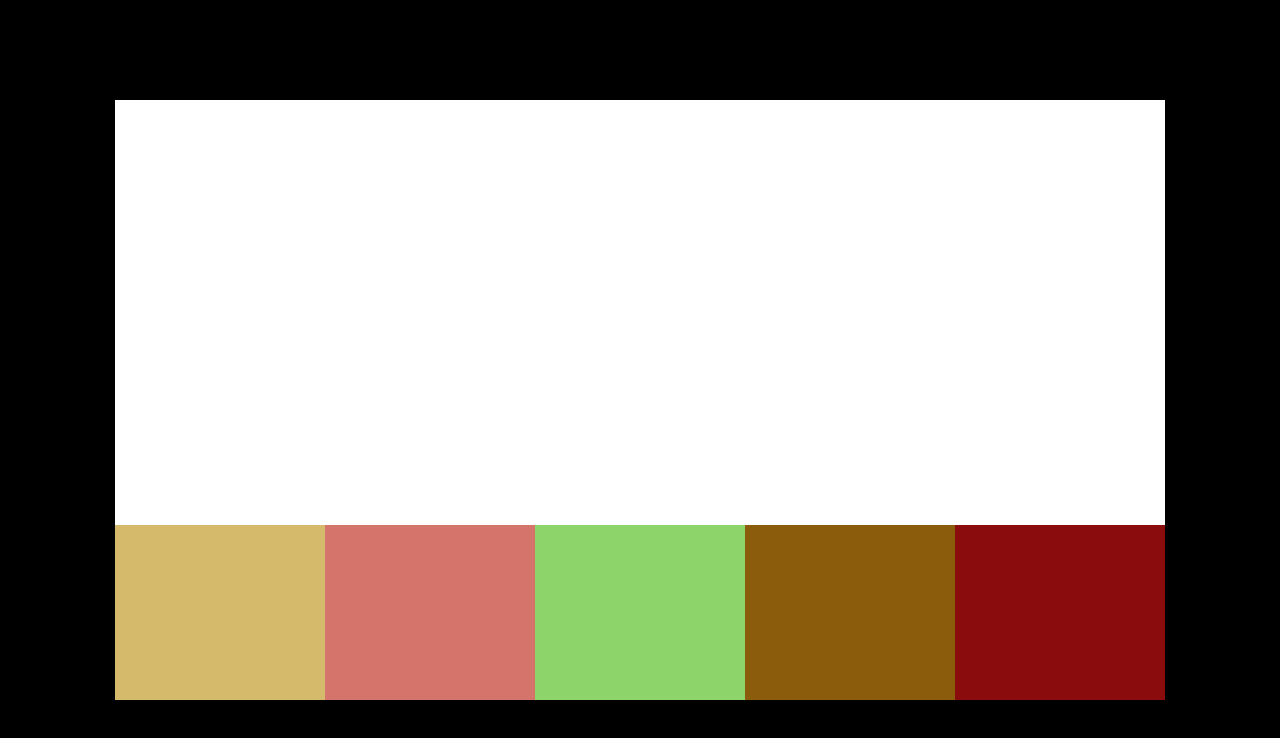
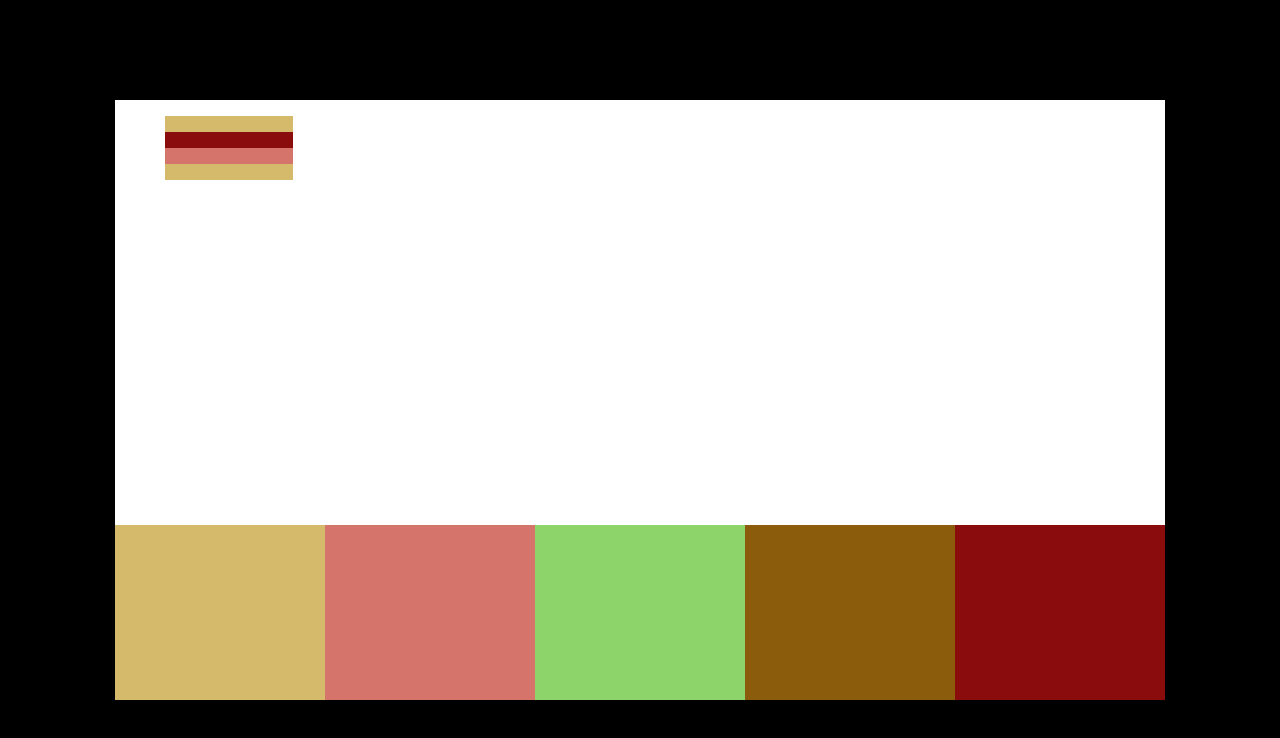
Before and after one commit to kevadsett/burgerTeam, a website: page public/index.html in a window 1280 px wide. Drawn offline with Linux system fonts and the light colour scheme; animation ran at ten frames a second.

Commit message:
Add burger order and burger classes

```diff
--- a/public/index.html
+++ b/public/index.html
@@ -28,7 +28,9 @@
 		</script>
 	</head>
 	<body>
+		<script type="text/javascript" src="js/burgerOrder.js"></script>
 		<script type="text/javascript" src="js/burgerBit.js"></script>
+		<script type="text/javascript" src="js/burger.js"></script>
 		<script type="text/javascript" src="js/main.js"></script>
 	</body>
 </html>
--- /dev/null
+++ b/public/js/burger.js
@@ -0,0 +1,19 @@
+var Burger = function(position, plateIndex) {
+    this.bits = [];
+    this.plateIndex = plateIndex;
+    this.sliceIndex = 0;
+    this.position = position;
+};
+
+Burger.prototype = {
+    update: function(dt) {
+        this.position.x += dt * game.speed;
+        for (var i = 0; i < this.bits.length; i++) {
+            this.bits[i].update(this.position.x);
+        }
+    },
+    addBit: function(type) {
+        this.bits.push(new BurgerBit(this.position.x, this.position.y - (this.sliceIndex * 32), type));
+        this.sliceIndex++;
+    }
+};
--- a/public/js/burgerBit.js
+++ b/public/js/burgerBit.js
@@ -5,7 +5,7 @@ var BurgerBit = function(x, y, frame, plate) {
 };
 
 BurgerBit.prototype = {
-    update: function(dt) {
-        this.sprite.x = game.burgerPosition[this.plateIndex].x;
+    update: function(newX) {
+        this.sprite.x = newX;
     }
 };
--- /dev/null
+++ b/public/js/burgerOrder.js
@@ -0,0 +1,27 @@
+var BurgerOrder = function(difficulty) {
+    this.x = 100;
+    this.specification = [0];
+    var bitsCount = Math.ceil(Math.random() * (difficulty + 1));
+    for (var i = 0; i < bitsCount; i++) {
+        this.specification.push(Math.ceil(Math.random() * 4));
+    }
+    this.specification.push(0);
+    this.y = this.specification.length * 32;
+    var offset = this.specification.length * 8;
+    var burgerImage = game.add.group();
+    for (var i = 0; i < this.specification.length; i++) {
+        var type = this.specification[i];
+        burgerImage.create(this.x, this.y - (i * 32), 'burger', type);
+    }
+    burgerImage.scale.setTo(0.5, 0.5);
+};
+
+BurgerOrder.prototype = {
+	checkBurger: function(burger) {
+        var isCorrect = burger.bits.length === this.specification.length;
+        for (var i = 0; i < burger.bits.length && isCorrect; i++) {
+            isCorrect = this.specification[i] === burger.bits[i];
+        }
+        return isCorrect;
+	}
+};
--- a/public/js/main.js
+++ b/public/js/main.js
@@ -4,18 +4,20 @@ var main = {
         game.load.spritesheet('burger', 'images/burger.png', 256, 32);
     },
     create: function() {
-        game.burgerPosition = [{
-            x: 0,
-            y: game.world.height / 2
-        }];
-        this.sliceIndex = 0;
-        this.speed = 10;
-        game.burgerBits = [];
         game.stage.backgroundColor = 0xffffff;
         game.scale.scaleMode = Phaser.ScaleManager.SHOW_ALL;
         game.scale.pageAlignHorizontally = true;
         game.scale.pageAlignVertically = true;
         game.scale.setMinMax(0, 0, 1050, 600);
+
+        game.speed = 20;
+
+        game.burgerPositions = [{
+            x: 0,
+            y: game.world.height / 2
+        }];
+        this.plateIndex = 0;
+        game.burgers = [new Burger(game.burgerPositions[0], 0)];
 
         this.buttons = game.add.group();
         for (var i = 0; i < 5; i++) {
@@ -23,20 +25,20 @@ var main = {
             button.index = i;
             this.buttons.add(button);
         }
+
+        new BurgerOrder(1);
     },
     update: function() {
         var dt = game.time.physicsElapsed;
-        game.burgerPosition[0].x += dt * this.speed;
-        for (var i = 0; i < game.burgerBits.length; i++) {
-            game.burgerBits[i].update(dt);
+        for (var i = 0; i < game.burgers.length; i++) {
+            game.burgers[i].update(dt);
         }
     },
     onButtonPressed: function(button) {
         this.addBit(button.index);
     },
     addBit: function(index) {
-        game.burgerBits.push(new BurgerBit(game.burgerPosition[0].x, game.burgerPosition[0].y - (this.sliceIndex * 32), index, 0));
-        this.sliceIndex++;
+        game.burgers[this.plateIndex].addBit(index);
     }
 };
 var game = new Phaser.Game(1050, 600, Phaser.AUTO);
```
